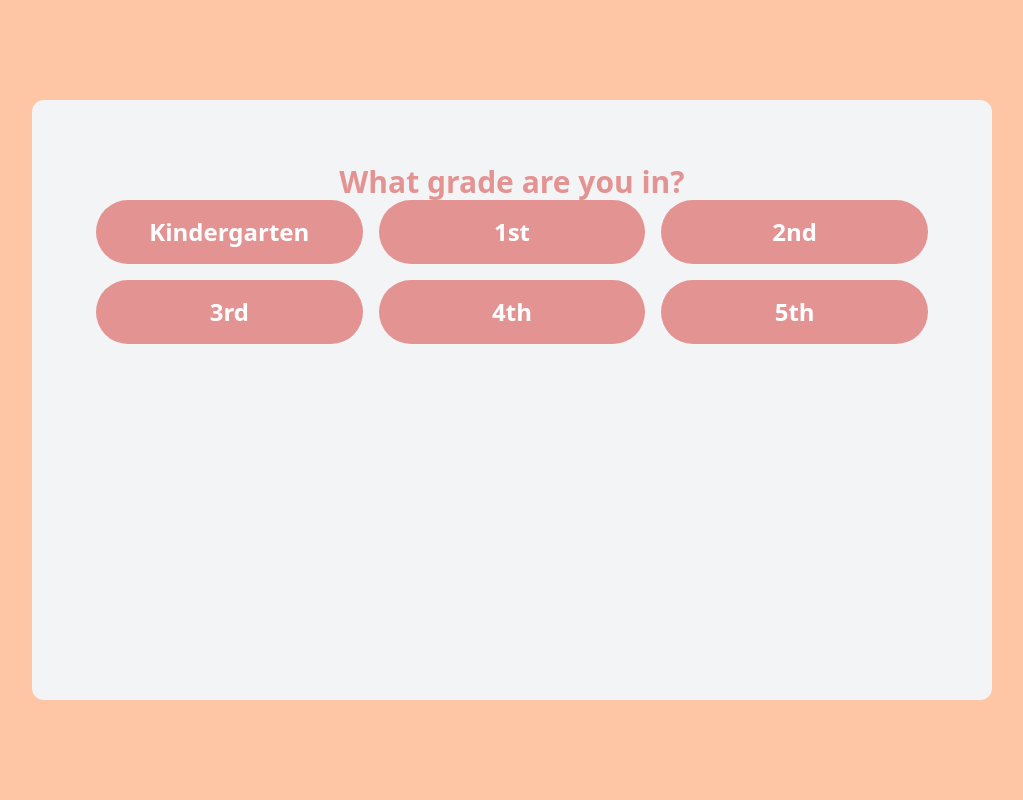
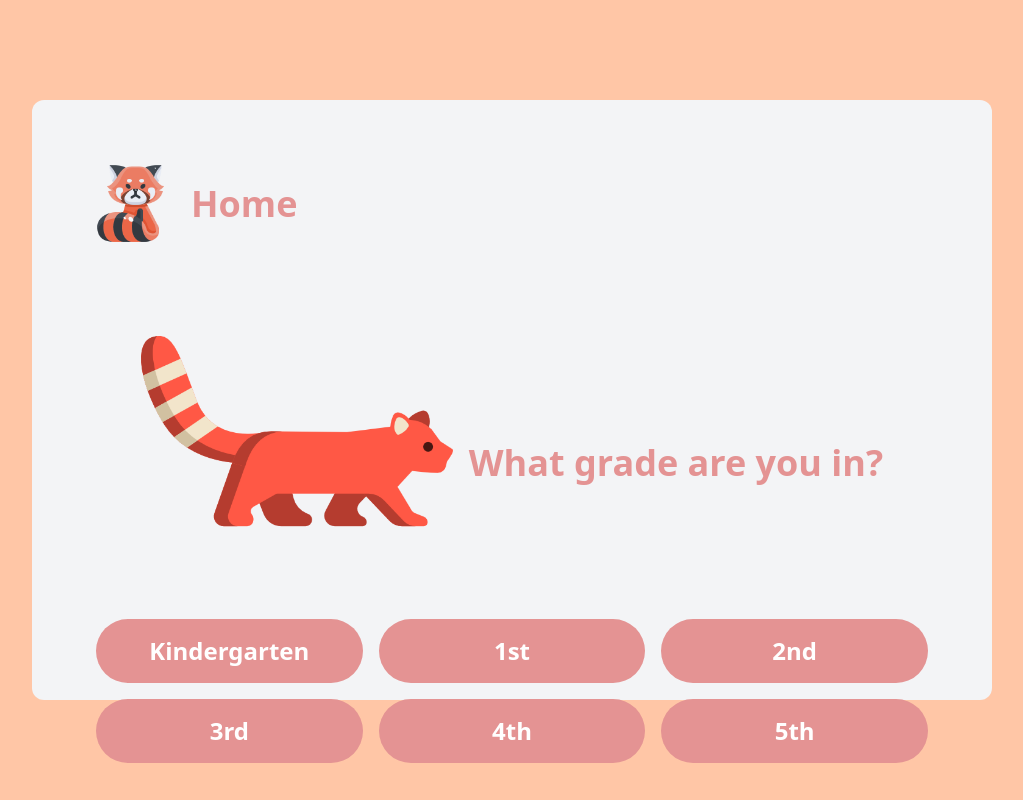
Before and after one commit to yisding/readpanda, a Next.js app: page /grade in a window 1280 px wide. Shown: the whole page, without its empty margins (128-1151 px from the left). Built offline with nearby package versions, Linux system fonts and the light colour scheme.

Commit message:
fixed ui and images

```diff
--- /dev/null
+++ b/components/Header.tsx
@@ -0,0 +1,13 @@
+import Image from "next/image";
+import Link from "next/link";
+
+export default function Header() {
+  return (
+    <div className="flex flex-row items-center">
+      <Image src="/redpanda.png" alt="logo" height={83} width={79} />
+      <div className="text-panda mx-4 text-4xl font-bold">
+        <Link href="/">Home</Link>
+      </div>
+    </div>
+  );
+}
--- a/components/WordHero.tsx
+++ b/components/WordHero.tsx
@@ -1,27 +1,34 @@
+import Image from "next/image";
 import Link from "next/link";
 
 export default function WordHero(props: {
   grade: string;
   word: string;
   pieces: { characters: string; phoneme: string }[];
+  image: string;
 }) {
   return (
     <div>
-      <div className="flex flex-row">
-        <h1 className="text-3xl font-bold">{props.word}</h1>
+      <div className="flex flex-col">
+        <div className="flex flex-row justify-center items-center">
+          <Image src={props.image} alt="panda" height={256} width={256} />
+          <div className="flex flex-col">
+            <h1 className="font-bold text-panda text-6xl">{props.word}</h1>
             <div className="flex flex-row">
               {props.pieces.map((piece) => (
                 <Link
                   key={piece.characters}
-              className="flex flex-col border-red-500 border-solid border-2"
+                  className="flex flex-col border-solid border-2 text-panda text-4xl m-4"
                   href={`/wordpicker?grade=${props.grade}&word=${props.word}&phoneme=${piece.phoneme}&characters=${piece.characters}`}
                 >
-              <span>{piece.characters}</span>
-              <span>{piece.phoneme}</span>
+                  <div>{piece.characters}</div>
+                  <div>{piece.phoneme}</div>
                 </Link>
               ))}
             </div>
           </div>
         </div>
+      </div>
+    </div>
   );
 }
--- a/next.config.js
+++ b/next.config.js
@@ -1,6 +1,16 @@
 /** @type {import('next').NextConfig} */
 const nextConfig = {
   reactStrictMode: true,
-}
+  images: {
+    remotePatterns: [
+      {
+        protocol: "https",
+        hostname: "*.windows.net",
+        port: "",
+        pathname: "/**",
+      },
+    ],
+  },
+};
 
-module.exports = nextConfig
+module.exports = nextConfig;
--- a/pages/api/image.ts
+++ b/pages/api/image.ts
@@ -21,11 +21,11 @@ export default async function handler(
     return;
   }
 
-  const { word } = req.body;
+  const { word } = req.query;
 
   const response = await openai.createImage({
     prompt: `clip art of ${word}`,
-    n: 2,
+    n: 1,
     size: "256x256",
   });
 
--- a/pages/grade.tsx
+++ b/pages/grade.tsx
@@ -6,6 +6,8 @@ import "react-loading-skeleton/dist/skeleton.css";
 
 import BigRedLink from "@/components/BigRedLink";
 import RoundPort from "@/components/RoundPort";
+import Header from "@/components/Header";
+import Image from "next/image";
 
 const fetcher = (input: RequestInfo | URL, init?: RequestInit) =>
   fetch(input, init).then((res) => res.json());
@@ -27,11 +29,19 @@ function GradePicker(props: { word?: string }) {
   }
 
   return (
-    <div>
-      <h1 className="text-3xl text-panda text-center font-bold">
-        What grade are you in?
-      </h1>
-      <div className="grid grid-cols-3 grid-rows-2 gap-4 font-bold">
+    <div className="my-8">
+      <div className="my-4 flex flex-row items-center justify-center">
+        <Image
+          src="/pandawalk.png"
+          alt="walking panda"
+          height={314}
+          width={312}
+        />
+        <h1 className="text-4xl text-panda text-center font-bold pt-16 pl-4">
+          What grade are you in?
+        </h1>
+      </div>
+      <div className="grid grid-cols-3 grid-rows-2 gap-4 font-bold my-8">
         <BigRedLink href={`${urlPrefix}K`}>Kindergarten</BigRedLink>
         <BigRedLink href={`${urlPrefix}1`}>1st</BigRedLink>
         <BigRedLink href={`${urlPrefix}2`}>2nd</BigRedLink>
@@ -57,6 +67,7 @@ export default function Grade() {
   if (typeof word !== "string" || wordGradeError) {
     return (
       <RoundPort>
+        <Header />
         <GradePicker />
       </RoundPort>
     );
@@ -73,6 +84,7 @@ export default function Grade() {
   const wordGrade = wordGradeResponse.grade;
   return (
     <RoundPort>
+      <Header />
       <WordLevel word={word} wordGrade={wordGrade} />
       <GradePicker word={word} />
     </RoundPort>
--- a/pages/index.tsx
+++ b/pages/index.tsx
@@ -17,6 +17,7 @@ export default function Home() {
         <meta name="viewport" content="width=device-width, initial-scale=1" />
       </Head>
       <RoundPort>
+        <div className="w-full h-full flex flex-col justify-center">
           <div className="my-8">
             <h1 className="text-3xl text-panda text-center font-bold">
               Welcome to Red Panda!
@@ -25,7 +26,7 @@ export default function Home() {
               {`Are you ready to learn some words?`}
             </p>
           </div>
-        <div className="flex flex-row">
+          <div className="flex flex-row justify-center">
             <Image
               src="/redpanda.png"
               width={221}
@@ -65,6 +66,7 @@ export default function Home() {
               </BigRedButton>
             </div>
           </div>
+        </div>
       </RoundPort>
     </>
   );
--- a/pages/word.tsx
+++ b/pages/word.tsx
@@ -6,9 +6,13 @@ import "react-loading-skeleton/dist/skeleton.css";
 
 import WordHero from "@/components/WordHero";
 import RoundPort from "@/components/RoundPort";
+import Header from "@/components/Header";
 
 const fetcher = (input: RequestInfo | URL, init?: RequestInit) =>
   fetch(input, init).then((res) => res.json());
+
+const postFetcher = (input: RequestInfo | URL, init?: RequestInit) =>
+  fetch(input, { ...init, method: "POST" }).then((res) => res.json());
 
 export default function Word() {
   const router = useRouter();
@@ -16,16 +20,27 @@ export default function Word() {
 
   const validInput = typeof word === "string" && typeof grade === "string";
 
-  let url;
+  let piecesUrl;
+  let imageUrl;
   if (!validInput) {
-    url = null;
+    piecesUrl = null;
+    imageUrl = null;
   } else {
-    url = `/api/wordpieces?word=${encodeURIComponent(
+    piecesUrl = `/api/wordpieces?word=${encodeURIComponent(
       word
     )}&grade=${encodeURIComponent(grade)}`;
+    imageUrl = `/api/image?word=${encodeURIComponent(word)}`;
   }
 
-  const { data: piecesResponse, error: piecesError } = useSWR(url, fetcher);
+  const { data: piecesResponse, error: piecesError } = useSWR(
+    piecesUrl,
+    fetcher
+  );
+
+  const { data: imageResponse, error: imageError } = useSWR(
+    imageUrl,
+    postFetcher
+  );
 
   if (!validInput) {
     return <div>Error: Need a word and grade.</div>;
@@ -49,11 +64,15 @@ export default function Word() {
 
   return (
     <RoundPort>
-      <WordHero
-        grade={grade}
-        word={word}
-        pieces={piecesResponse.pieces}
-      ></WordHero>
+      <div className="w-full h-full flex flex-col">
+        <Header />
+        <WordHero
+          grade={grade}
+          word={word}
+          pieces={piecesResponse.pieces}
+          image={imageResponse?.url ?? "/search.png"}
+        />
+      </div>
     </RoundPort>
   );
 }
--- a/pages/wordpicker.tsx
+++ b/pages/wordpicker.tsx
@@ -7,6 +7,7 @@ import "react-loading-skeleton/dist/skeleton.css";
 
 import BigRedLink from "@/components/BigRedLink";
 import RoundPort from "@/components/RoundPort";
+import Header from "@/components/Header";
 
 const fetcher = (input: RequestInfo | URL, init?: RequestInit) =>
   fetch(input, init).then((res) => res.json());
@@ -71,8 +72,11 @@ export default function WordPicker() {
 
   return (
     <RoundPort>
-      <h1 className="text-3xl text-panda text-center font-bold">{heading}</h1>
-      <div className="grid grid-cols-3 grid-rows-2 gap-4 font-bold">
+      <Header />
+      <h1 className="text-3xl text-panda text-center font-bold m-4">
+        {heading}
+      </h1>
+      <div className="grid grid-cols-3 grid-rows-2 gap-4 font-bold m-8">
         {words.map((word) => (
           <BigRedLink key={word} href={`/word?grade=${grade}&word=${word}`}>
             {word}
```
Also changed, not shown: public/pandawalk.png (added). Lines whose indentation alone changed are shown as unchanged.
